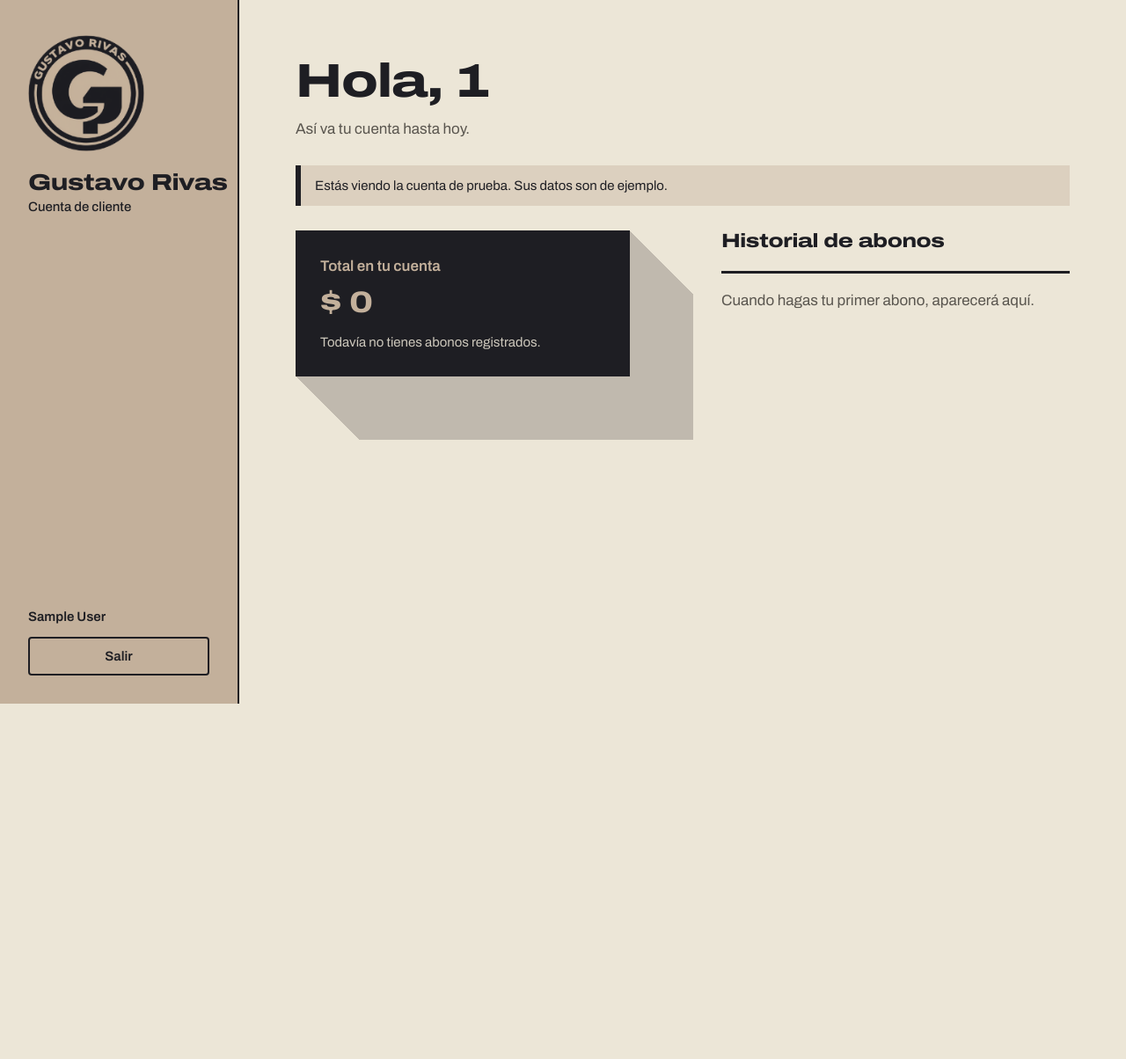
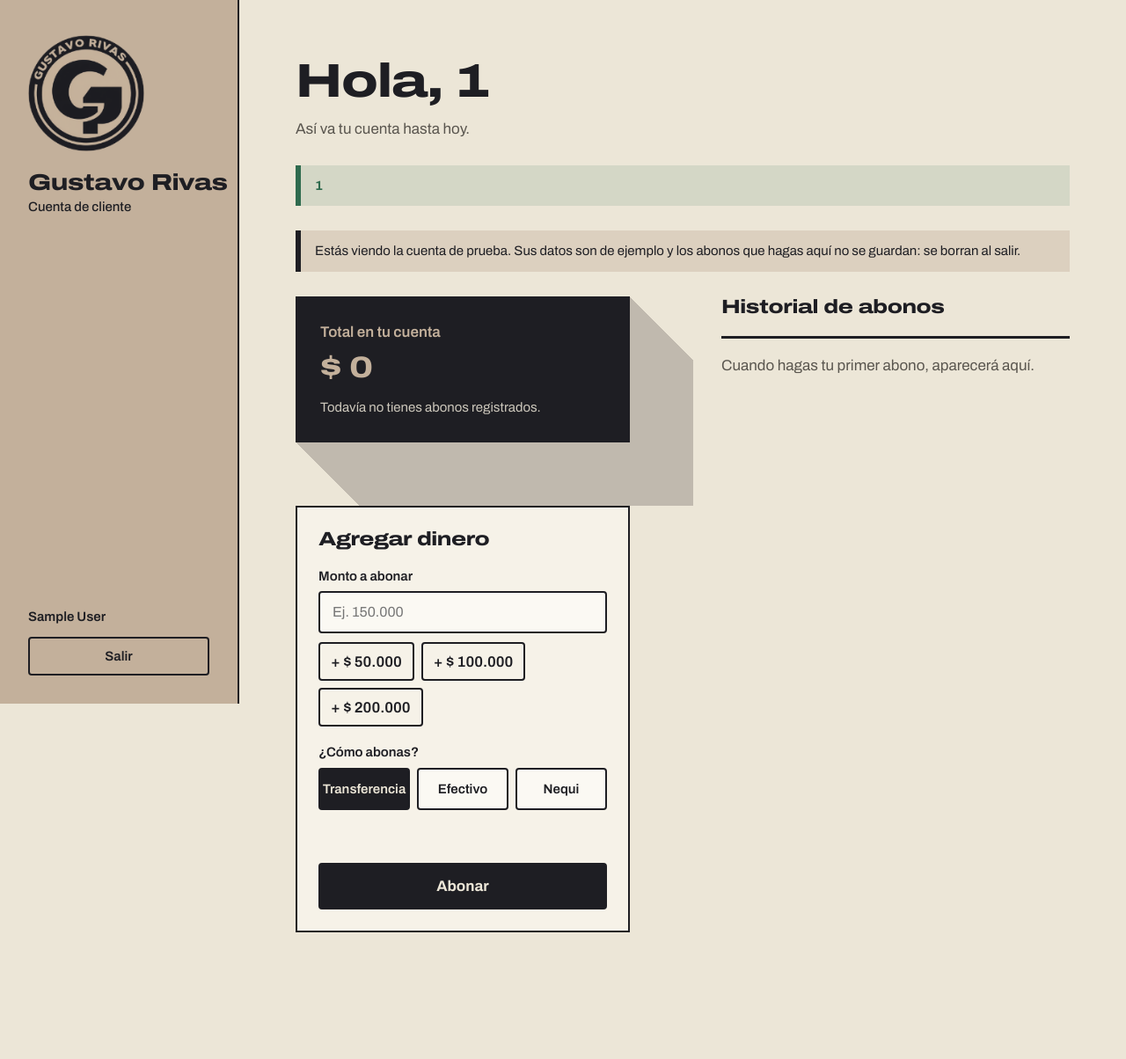
Before and after one commit to Gustavoitz/Factura, a PHP site: page /cuenta_clara/cuenta.php in a window 1280 px wide. Shown: the whole page at 88% size. Before the commit the page ends 800 px from the top, so only its background shows below. Run offline with PHP 8.4, Linux system fonts and the light colour scheme; the visitor is signed in with stand-in values (Sample User, id 1).

Commit message:
Agregar abonos con procedimiento almacenado y dejar 2 demos

```diff
--- a/cuenta_clara/LEEME_conexion.txt
+++ b/cuenta_clara/LEEME_conexion.txt
@@ -16,4 +16,8 @@ motivo exacto queda en el log del servidor (error_log).
 Base de datos: ejecuta base_de_datos.sql bloque por bloque en defaultdb. Requiere PHP 8.1 o superior.
 
 Cuentas de prueba (sin base de datos), todas con contraseña 1234:
-demo (Camila Torres), demo2 (Mateo Gómez), demo3 (Valentina Restrepo), demo4 (Santiago Herrera).
+demo (Camila Torres) y demo2 (Mateo Gómez).
+En las cuentas de prueba también se puede agregar dinero, pero esos abonos solo duran mientras la sesión esté abierta.
+
+Agregar dinero (cuentas registradas): cuenta.php llama a sp_cuenta_agregar_abono. Ejecuta de nuevo ese bloque de
+base_de_datos.sql para tener la versión actualizada del procedimiento.
--- a/cuenta_clara/assets/app.js
+++ b/cuenta_clara/assets/app.js
@@ -46,6 +46,16 @@
     };
   });
 
+  // Agregar dinero: puntos de miles mientras escribe y montos rápidos
+  const monto = $('#monto');
+  if (monto) {
+    const miles = v => v.replace(/\D/g, '').replace(/^0+/, '').replace(/\B(?=(\d{3})+(?!\d))/g, '.');
+    monto.addEventListener('input', () => { monto.value = miles(monto.value); });
+    document.querySelectorAll('.rapido').forEach(b => {
+      b.onclick = () => { monto.value = miles(b.dataset.m); };
+    });
+  }
+
   // Mostrar / ocultar contraseña
   const ver = $('#ver');
   if (ver) ver.onclick = () => {
--- a/cuenta_clara/assets/estilos.css
+++ b/cuenta_clara/assets/estilos.css
@@ -113,6 +113,22 @@ code{font:inherit;font-weight:700;color:var(--tinta);background:var(--arena);pad
 .lista .v{font-weight:700;color:var(--verde);font-variant-numeric:tabular-nums}
 .vacio{margin:0;padding:18px 0;border-top:3px solid var(--tinta);color:var(--muted)}
 
+/* Agregar dinero */
+.izq{display:flex;flex-direction:column}
+.abonar{margin:0 28px 36px 0;padding:24px;background:var(--papel);border:2px solid var(--tinta)}
+.abonar h2{margin:0 0 18px}
+.abonar form>label:first-of-type{margin-top:0}
+.rapidos{display:flex;flex-wrap:wrap;gap:8px;margin-top:10px}
+.rapido{min-height:44px;padding:6px 12px;border:2px solid var(--tinta);border-radius:4px;background:none;color:var(--tinta);font-weight:600;cursor:pointer;transition:background .15s,color .15s}
+.rapido:hover{background:var(--arena)}
+.metodos{margin:18px 0 0;padding:0;border:0;min-width:0;display:flex;flex-wrap:wrap;gap:8px}
+.metodos legend{width:100%;padding:0;margin:0 0 6px;font-weight:600;font-size:15px}
+.metodos input{position:absolute;width:1px;min-height:0;height:1px;padding:0;border:0;opacity:0}
+.metodos label{margin:0;flex:1 1 0;min-width:96px;min-height:48px;display:flex;align-items:center;justify-content:center;padding:8px 10px;border:2px solid var(--tinta);border-radius:4px;background:#FBF9F3;font-weight:600;text-align:center;cursor:pointer;transition:background .15s,color .15s}
+.metodos input:checked+label{background:var(--tinta);color:var(--crema)}
+.metodos input:focus-visible+label{outline:3px solid var(--tinta);outline-offset:3px}
+.exito{margin:0 0 28px;padding:12px 16px;border-left:6px solid var(--verde);background:rgba(47,107,78,.12);color:var(--verde);font-weight:700;font-size:15px}
+
 /* Si ya se vio la animación en esta sesión, el logo arranca en su lugar */
 .sin-loader #loader{display:none}
 .sin-loader header,.sin-loader main,.sin-loader .marca{transition:none}
@@ -133,11 +149,14 @@ code{font:inherit;font-weight:700;color:var(--tinta);background:var(--arena);pad
   main{margin-left:var(--riel);padding:64px clamp(28px,5vw,80px) 72px}
   h1{font-size:clamp(38px,4.2vw,56px)}
   .hoja,.saldo{margin:0 0 72px 0}
+  .abonar{margin:0 0 72px 0}
 }
 @media (min-width:1100px){
   .acceso{grid-template-columns:minmax(0,1fr) 460px;gap:64px;padding-top:6vh}
   .cuerpo{grid-template-columns:minmax(300px,380px) minmax(0,1fr);gap:104px;align-items:start}
-  .saldo{position:sticky;top:48px}
+}
+@media (min-width:1100px) and (min-height:900px){
+  .izq{position:sticky;top:48px}
 }
 
 /* Móvil */
@@ -146,6 +165,7 @@ code{font:inherit;font-weight:700;color:var(--tinta);background:var(--arena);pad
   main{padding:88px 16px 40px}
   .hoja{padding:22px 18px}
   .saldo{padding:22px}
+  .abonar{padding:20px 18px}
   .lista li{grid-template-columns:1fr auto;gap:2px 12px;padding:12px 0}
   .lista .f{grid-column:1;grid-row:1}
   .lista .m{grid-column:1;grid-row:2;font-size:14px}
--- a/cuenta_clara/base_de_datos.sql
+++ b/cuenta_clara/base_de_datos.sql
@@ -57,6 +57,8 @@ BEGIN
     ORDER BY fecha DESC, id DESC;
 END;
 
+-- Agregar dinero: la pantalla "Agregar dinero" de cuenta.php llama a este procedimiento.
+-- (Si ya tenías creada la versión anterior, vuelve a ejecutar solo este bloque para actualizarla.)
 DROP PROCEDURE IF EXISTS sp_cuenta_agregar_abono;
 CREATE PROCEDURE sp_cuenta_agregar_abono(
     IN p_cliente_id INT,
@@ -65,6 +67,10 @@ CREATE PROCEDURE sp_cuenta_agregar_abono(
     IN p_monto      DECIMAL(12,0)
 )
 BEGIN
+    IF p_monto IS NULL OR p_monto <= 0 THEN
+        SIGNAL SQLSTATE '45000' SET MESSAGE_TEXT = 'El monto del abono debe ser mayor que cero';
+    END IF;
+
     INSERT INTO cuenta_abonos (cliente_id, fecha, metodo, monto)
     VALUES (p_cliente_id, p_fecha, p_metodo, p_monto);
 END;
--- a/cuenta_clara/config.php
+++ b/cuenta_clara/config.php
@@ -1,5 +1,6 @@
 <?php
 session_start();
+date_default_timezone_set('America/Bogota');   // la fecha de cada abono se guarda en hora de Colombia
 
 /* La conexión a la base de datos se hace aquí mismo, con los mismos datos que usan las demás
    páginas del proyecto (Aiven) y la contraseña de la variable de entorno DB_PASSWORD.
@@ -75,22 +76,6 @@ function demo_cuentas(): array {
             ['fecha' => '2026-09-26', 'metodo' => 'Transferencia', 'monto' => 110000],
             ['fecha' => '2026-09-12', 'metodo' => 'Efectivo',      'monto' => 55000],
          ]],
-        ['id' => -3, 'usuario' => 'demo3', 'password' => '1234', 'nombres' => 'Valentina', 'apellidos' => 'Restrepo',
-         'abonos' => [
-            ['fecha' => '2026-10-26', 'metodo' => 'Transferencia', 'monto' => 300000],
-            ['fecha' => '2026-10-12', 'metodo' => 'Nequi',         'monto' => 85000],
-            ['fecha' => '2026-10-03', 'metodo' => 'Efectivo',      'monto' => 120000],
-            ['fecha' => '2026-09-21', 'metodo' => 'Transferencia', 'monto' => 250000],
-            ['fecha' => '2026-09-07', 'metodo' => 'Nequi',         'monto' => 65000],
-            ['fecha' => '2026-08-28', 'metodo' => 'Efectivo',      'monto' => 140000],
-            ['fecha' => '2026-08-09', 'metodo' => 'Transferencia', 'monto' => 180000],
-            ['fecha' => '2026-07-22', 'metodo' => 'Nequi',         'monto' => 95000],
-            ['fecha' => '2026-07-04', 'metodo' => 'Efectivo',      'monto' => 210000],
-         ]],
-        ['id' => -4, 'usuario' => 'demo4', 'password' => '1234', 'nombres' => 'Santiago',  'apellidos' => 'Herrera',
-         'abonos' => [
-            ['fecha' => '2026-10-15', 'metodo' => 'Efectivo',      'monto' => 50000],
-         ]],
     ];
 }
 
@@ -114,12 +99,37 @@ function demo_reservado(string $usuario): bool {
 function demo_abonos(int $id): array {
     foreach (demo_cuentas() as $c) {
         if ($c['id'] === $id) {
-            $a = $c['abonos'];
+            // Los abonos hechos en esta sesión van primero para que, en la misma fecha, salgan arriba
+            $a = array_merge(array_reverse($_SESSION['demo_abonos'][$id] ?? []), $c['abonos']);
             usort($a, fn($x, $y) => strcmp($y['fecha'], $x['fecha']));
             return $a;
         }
     }
     return [];
+}
+
+// ---- Agregar dinero (abonos) ----
+const ABONO_MAXIMO = 50000000;   // tope por abono, en pesos
+
+function metodos_abono(): array {
+    return ['Transferencia', 'Efectivo', 'Nequi'];
+}
+
+// Convierte lo que escribió el cliente ("150.000", "$ 150000") en pesos enteros.
+// Devuelve null si no es un número entero válido (por ejemplo, si trae coma o letras).
+function leer_monto(string $txt): ?int {
+    $limpio = str_replace(['.', ' ', '$'], '', trim($txt));
+    if ($limpio === '' || !ctype_digit($limpio) || strlen($limpio) > 12) return null;
+    return (int)$limpio;
+}
+
+// Token para que el formulario de abono solo se acepte desde nuestra propia página.
+function csrf_token(): string {
+    if (empty($_SESSION['csrf'])) $_SESSION['csrf'] = bin2hex(random_bytes(16));
+    return $_SESSION['csrf'];
+}
+function csrf_valido($t): bool {
+    return !empty($_SESSION['csrf']) && is_string($t) && hash_equals($_SESSION['csrf'], $t);
 }
 
 function e($s): string {
--- a/cuenta_clara/cuenta.php
+++ b/cuenta_clara/cuenta.php
@@ -4,6 +4,52 @@ if (!isset($_SESSION['modo'])) { header('Location: index.php'); exit; }
 
 $demo = $_SESSION['modo'] === 'demo';
 $abonos = []; $fallo = false;
+
+// Mensaje de "abono registrado" (viene del redirect que sigue a un abono exitoso)
+$ok = $_SESSION['ok'] ?? '';
+unset($_SESSION['ok']);
+
+// ---- Agregar dinero ----
+$error = '';
+$v = ['monto' => '', 'metodo' => 'Transferencia'];
+
+if ($_SERVER['REQUEST_METHOD'] === 'POST') {
+    $v['monto']  = trim($_POST['monto'] ?? '');
+    $v['metodo'] = $_POST['metodo'] ?? '';
+    $monto = leer_monto($v['monto']);
+
+    if (!csrf_valido($_POST['csrf'] ?? null)) {
+        $error = 'El formulario venció. Inténtalo de nuevo.';
+    } elseif ($monto === null || $monto <= 0) {
+        $error = 'Escribe un monto válido: solo números y sin decimales.';
+    } elseif ($monto > ABONO_MAXIMO) {
+        $error = 'El máximo por abono es ' . pesos(ABONO_MAXIMO) . '.';
+    } elseif (!in_array($v['metodo'], metodos_abono(), true)) {
+        $error = 'Elige cómo vas a abonar.';
+    } else {
+        $fecha = date('Y-m-d');
+        if ($demo) {
+            // La cuenta de prueba no tiene base de datos: el abono vive solo en esta sesión
+            $_SESSION['demo_abonos'][(int)$_SESSION['cliente_id']][] =
+                ['fecha' => $fecha, 'metodo' => $v['metodo'], 'monto' => $monto];
+        } else {
+            try {
+                $db = conectar();
+                if (!$db) throw new RuntimeException('sin conexión');
+                llamar_procedimiento($db, 'CALL sp_cuenta_agregar_abono(?,?,?,?)',
+                    [(int)$_SESSION['cliente_id'], $fecha, $v['metodo'], $monto]);
+            } catch (Throwable $ex) {
+                error_log('cuenta_clara abono: ' . $ex->getMessage());
+                $error = 'No pudimos registrar el abono. Inténtalo de nuevo en un momento.';
+            }
+        }
+        if ($error === '') {
+            $_SESSION['ok'] = 'Abono de ' . pesos($monto) . ' registrado.';
+            header('Location: cuenta.php');   // así, al recargar la página, el abono no se repite
+            exit;
+        }
+    }
+}
 
 if ($demo) {
     $abonos = demo_abonos((int)$_SESSION['cliente_id']);
@@ -35,15 +81,19 @@ include 'cabecera.php';
 <main>
   <h1>Hola, <?= e($_SESSION['primer']) ?></h1>
   <p class="sub">Así va tu cuenta hasta hoy.</p>
+  <?php if ($ok): ?>
+    <p class="exito" role="status"><?= e($ok) ?></p>
+  <?php endif; ?>
 
   <?php if ($fallo): ?>
     <p class="error">No pudimos cargar tus datos. Recarga la página en un momento.</p>
   <?php else: ?>
   <?php if ($demo): ?>
-    <p class="aviso">Estás viendo la cuenta de prueba. Sus datos son de ejemplo.</p>
+    <p class="aviso">Estás viendo la cuenta de prueba. Sus datos son de ejemplo y los abonos que hagas aquí no se guardan: se borran al salir.</p>
   <?php endif; ?>
 
   <div class="cuerpo">
+    <div class="izq">
     <section class="saldo">
       <p class="rotulo">Total en tu cuenta</p>
       <span class="total" id="total" data-total="<?= $total ?>"><?= pesos($total) ?></span>
@@ -54,6 +104,30 @@ include 'cabecera.php';
         <p class="detalle">Todavía no tienes abonos registrados.</p>
       <?php endif; ?>
     </section>
+
+    <section class="abonar">
+      <h2>Agregar dinero</h2>
+      <form action="cuenta.php" method="post" id="formAbono" novalidate>
+        <input type="hidden" name="csrf" value="<?= e(csrf_token()) ?>">
+        <label for="monto">Monto a abonar</label>
+        <input id="monto" name="monto" type="text" inputmode="numeric" autocomplete="off" placeholder="Ej. 150.000" value="<?= e($v['monto']) ?>" required>
+        <div class="rapidos" aria-label="Montos rápidos">
+          <?php foreach ([50000, 100000, 200000] as $r): ?>
+          <button class="rapido" type="button" data-m="<?= $r ?>">+ <?= e(pesos($r)) ?></button>
+          <?php endforeach; ?>
+        </div>
+        <fieldset class="metodos">
+          <legend>¿Cómo abonas?</legend>
+          <?php foreach (metodos_abono() as $i => $m): ?>
+          <input id="metodo<?= $i ?>" name="metodo" type="radio" value="<?= e($m) ?>"<?= $v['metodo'] === $m ? ' checked' : '' ?>>
+          <label for="metodo<?= $i ?>"><?= e($m) ?></label>
+          <?php endforeach; ?>
+        </fieldset>
+        <p class="error" role="alert"><?= e($error) ?></p>
+        <button class="primary" type="submit">Abonar</button>
+      </form>
+    </section>
+    </div>
 
     <section class="historial">
       <h2>Historial de abonos</h2>
--- a/cuenta_clara/index.php
+++ b/cuenta_clara/index.php
@@ -13,7 +13,7 @@ include 'cabecera.php';
   <section class="acceso">
     <div class="intro">
       <h1>Ingresa a tu cuenta</h1>
-      <p class="sub">Consulta tu saldo y el historial de tus abonos.</p>
+      <p class="sub">Consulta tu saldo, agrega dinero y revisa el historial de tus abonos.</p>
     </div>
     <div class="hoja">
       <form action="login.php" method="post">
--- a/cuenta_clara/registro.php
+++ b/cuenta_clara/registro.php
@@ -52,7 +52,7 @@ include 'cabecera.php';
   <section class="acceso">
     <div class="intro">
       <h1>Crea tu cuenta</h1>
-      <p class="sub">Regístrate para consultar tu saldo y tus abonos.</p>
+      <p class="sub">Regístrate para consultar tu saldo, agregar dinero y ver tus abonos.</p>
     </div>
     <div class="hoja">
       <form action="registro.php" method="post">
```
